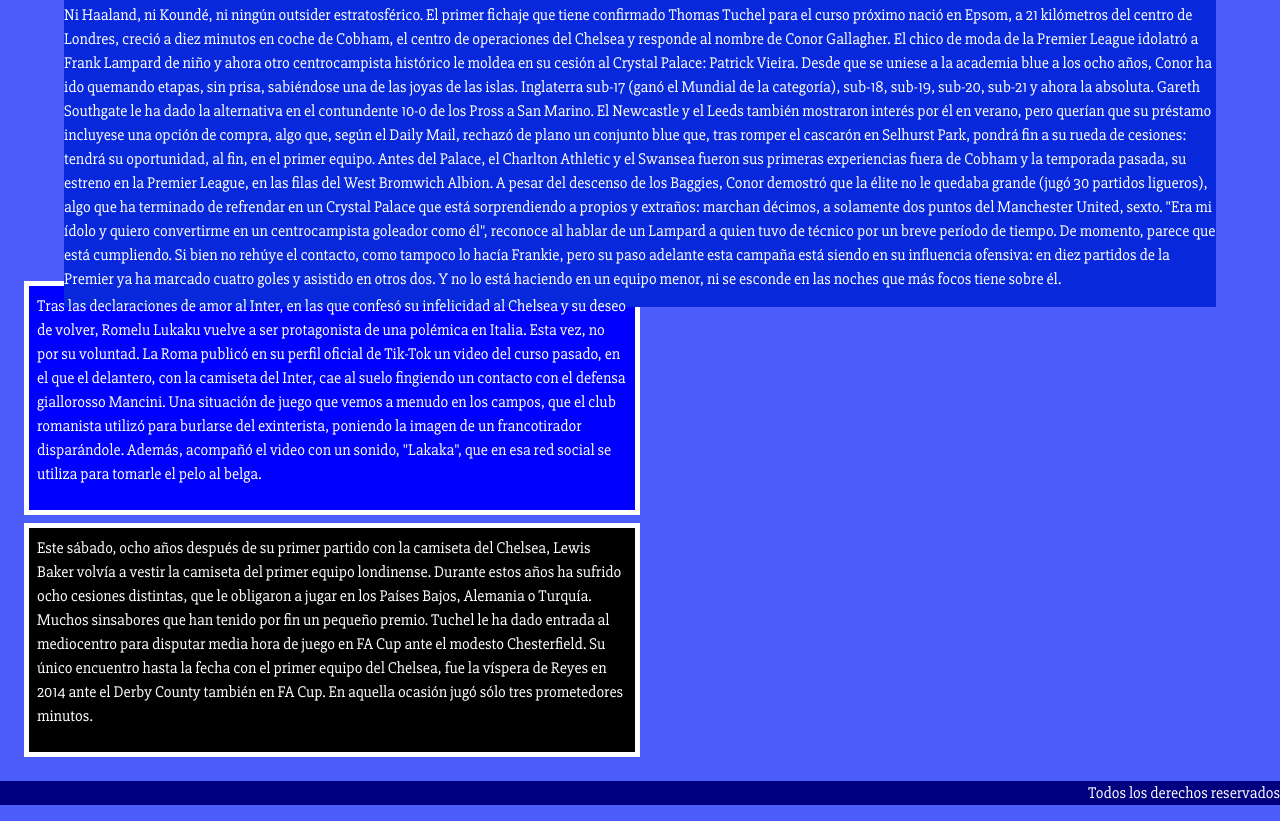
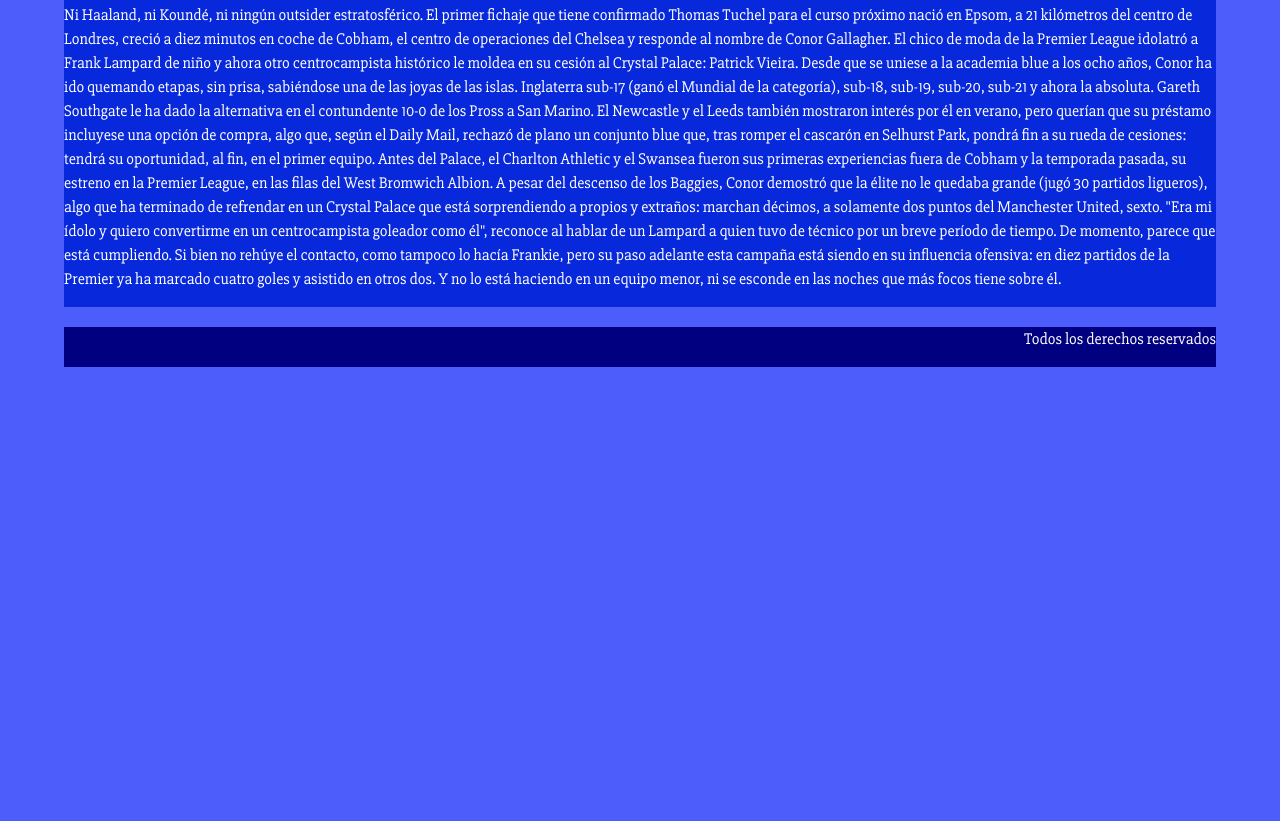
Before and after one commit to tomibonso/coder, a website: page noticias.html in a window 1280 px wide. Shown: the part 514-1335 px from the top of the page. After the commit the page ends 881 px from the top, so only its background shows below. Drawn offline with nearby package versions, Linux system fonts and the light colour scheme.

Commit message:
tercera entrega

```diff
--- a/noticias.html
+++ b/noticias.html
@@ -5,7 +5,7 @@
     <meta http-equiv="X-UA-Compatible" content="IE=edge">
     <meta name="viewport" content="width=device-width, initial-scale=1.0">
     <meta name="description" content="Este sitio es el mejor para los fanaticos del Chelsea, en el cual te vas a enterar de todo lo nuevo del club. También ofrecemos distintos productos del club.">
-    <meta name="keywords" content="Chelsea, Champions, Fan Page, Futbol, Campeones, Jugadores, Equipo, Noticias">
+    <meta name="keywords" content="Chelsea, Futbol, Noticias, News, Novedades, Nuevo">
     <link rel="stylesheet" href="https://stackpath.bootstrapcdn.com/bootstrap/4.3.1/css/bootstrap.min.css" integrity="sha384-ggOyR0iXCbMQv3Xipma34MD+dH/1fQ784/j6cY/iJTQUOhcWr7x9JvoRxT2MZw1T" crossorigin="anonymous">
     <link rel="stylesheet" href="scss/estilo.css">
     <link rel="preconnect" href="https://fonts.googleapis.com">
@@ -67,23 +67,10 @@
             "Era mi ídolo y quiero convertirme en un centrocampista goleador como él", reconoce al hablar de un Lampard a quien tuvo de técnico por un breve período de tiempo. De momento, parece que está cumpliendo. Si bien no rehúye el contacto, como tampoco lo hacía Frankie, pero su paso adelante esta campaña está siendo en su influencia ofensiva: en diez partidos de la Premier ya ha marcado cuatro goles y asistido en otros dos. Y no lo está haciendo en un equipo menor, ni se esconde en las noches que más focos tiene sobre él.
         </p>
         </div>
-    </section>
-    <br>
-    <br>
-    <br>
-    <br>
-    <br>
-    <section class="caja">
-      <div class="cajaAzul">
-        <p>Tras las declaraciones de amor al Inter, en las que confesó su infelicidad al Chelsea y su deseo de volver, Romelu Lukaku vuelve a ser protagonista de una polémica en Italia. Esta vez, no por su voluntad. La Roma publicó en su perfil oficial de Tik-Tok un video del curso pasado, en el que el delantero, con la camiseta del Inter, cae al suelo fingiendo un contacto con el defensa giallorosso Mancini. Una situación de juego que vemos a menudo en los campos, que el club romanista utilizó para burlarse del exinterista, poniendo la imagen de un francotirador disparándole. Además, acompañó el video con un sonido, "Lakaka", que en esa red social se utiliza para tomarle el pelo al belga.</p>
-      </div>
-      <div class="cajaNegra">
-        <p>Este sábado, ocho años después de su primer partido con la camiseta del Chelsea, Lewis Baker volvía a vestir la camiseta del primer equipo londinense. Durante estos años ha sufrido ocho cesiones distintas, que le obligaron a jugar en los Países Bajos, Alemania o Turquía. Muchos sinsabores que han tenido por fin un pequeño premio. Tuchel le ha dado entrada al mediocentro para disputar media hora de juego en FA Cup ante el modesto Chesterfield. Su único encuentro hasta la fecha con el primer equipo del Chelsea, fue la víspera de Reyes en 2014 ante el Derby County también en FA Cup. En aquella ocasión jugó sólo tres prometedores minutos.</p>
-      </div>
-    </section>
         <footer class="footer">
         <p>Todos los derechos reservados</p>
         </footer>
+        </section>
     <script src="https://code.jquery.com/jquery-3.3.1.slim.min.js" integrity="sha384-q8i/X+965DzO0rT7abK41JStQIAqVgRVzpbzo5smXKp4YfRvH+8abtTE1Pi6jizo" crossorigin="anonymous"></script>
     <script src="https://cdnjs.cloudflare.com/ajax/libs/popper.js/1.14.7/umd/popper.min.js" integrity="sha384-UO2eT0CpHqdSJQ6hJty5KVphtPhzWj9WO1clHTMGa3JDZwrnQq4sF86dIHNDz0W1" crossorigin="anonymous"></script>
     <script src="https://stackpath.bootstrapcdn.com/bootstrap/4.3.1/js/bootstrap.min.js" integrity="sha384-JjSmVgyd0p3pXB1rRibZUAYoIIy6OrQ6VrjIEaFf/nJGzIxFDsf4x0xIM+B07jRM" crossorigin="anonymous"></script>
--- a/scss/_noticias.scss
+++ b/scss/_noticias.scss
@@ -28,19 +28,3 @@
         transform: scale(1.1, 1.1);
     }
 }
-.caja{
-    width: 70%;
-    padding: 0.5rem;
-    margin: 0.5rem;
-    display: row;
-    .cajaAzul{
-        @extend .caja;
-        border: 5px white solid;
-        background-color: blue;
-    }
-    .cajaNegra{
-        @extend .caja;
-        border: 5px white solid;
-        background-color: black;
-    }
-}
```
Also changed, not shown: contacto.html (+1 -1 lines), jugadores.html (+1 -1 lines), productos.html (+1 -1 lines), trofeos.html (+1 -1 lines), estilo.css (deleted), scss/estilo.css, 1 other file.
